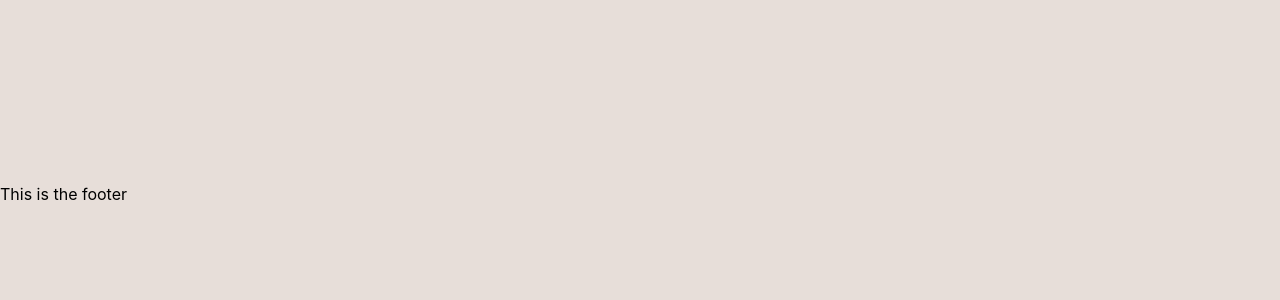
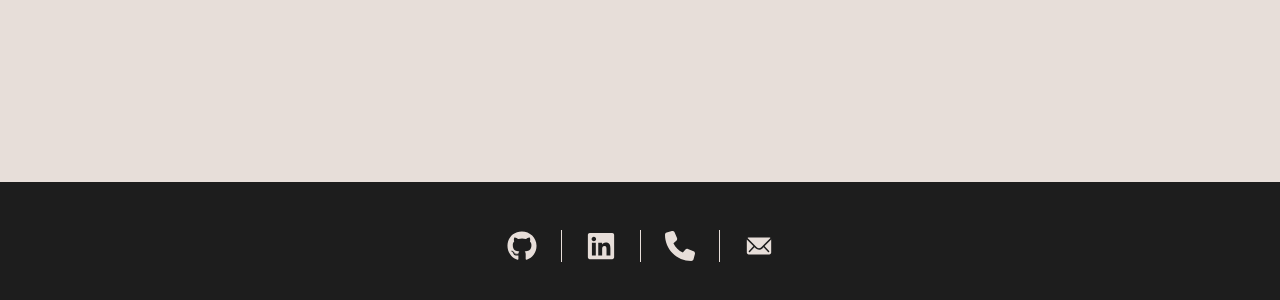
Before and after one commit to juliantwx/Devsite, a React (Create React App) app in the folder frontend/: page / in a window 1280 px wide. Shown: the part 1318-1618 px from the top of the page. Before the commit the page ends 1524 px from the top, so only its background shows below. Built offline with nearby package versions, Linux system fonts and the light colour scheme; a web font is replaced by a local one.

Commit message:
Update Footer.jsx

```diff
--- a/frontend/src/components/Footer.jsx
+++ b/frontend/src/components/Footer.jsx
@@ -1,7 +1,69 @@
 import React from "react";
+import { FaGithub } from "react-icons/fa";
+import { FaLinkedin } from "react-icons/fa";
+import { FaPhone } from "react-icons/fa6";
+import { IoIosMail } from "react-icons/io";
+import { Stack, Divider } from "@mui/material";
 
 function Footer() {
-  return <div>This is the footer</div>;
+  // Create a list of contact information objects
+  const contactLinks = [
+    {
+      url: "https://github.com/juliantwx",
+      icon: <FaGithub />,
+    },
+    {
+      url: "https://linkedin.com/in/juliantwx",
+      icon: <FaLinkedin />,
+    },
+    {
+      url: "tel:+61449583683",
+      icon: <FaPhone />,
+    },
+    {
+      url: "mailto:juliantwx.work@gmail.com",
+      icon: <IoIosMail />,
+    },
+  ];
+
+  return (
+    <footer className="w-full bg-black text-cream px-5 py-10">
+      <Stack
+        flexDirection="row"
+        gap={3}
+        alignItems="center"
+        justifyContent="center"
+      >
+        {/* Loop through all contacts and create a clickable image for each one */}
+        {contactLinks.map((contact, index) => (
+          <React.Fragment key={index}>
+            {index !== 0 && (
+              // Divider between each icon
+              <Divider
+                orientation="vertical"
+                variant="middle"
+                flexItem
+                color="#FFF"
+                sx={{
+                  height: "2rem",
+                  borderColor: "#e7ded9",
+                }}
+              />
+            )}
+            {/* Clickable Contact Icon */}
+            <a
+              href={contact.url}
+              target="_blank"
+              rel="noreferrer"
+              className="text-3xl"
+            >
+              {contact.icon}
+            </a>
+          </React.Fragment>
+        ))}
+      </Stack>
+    </footer>
+  );
 }
 
 export default Footer;
```
